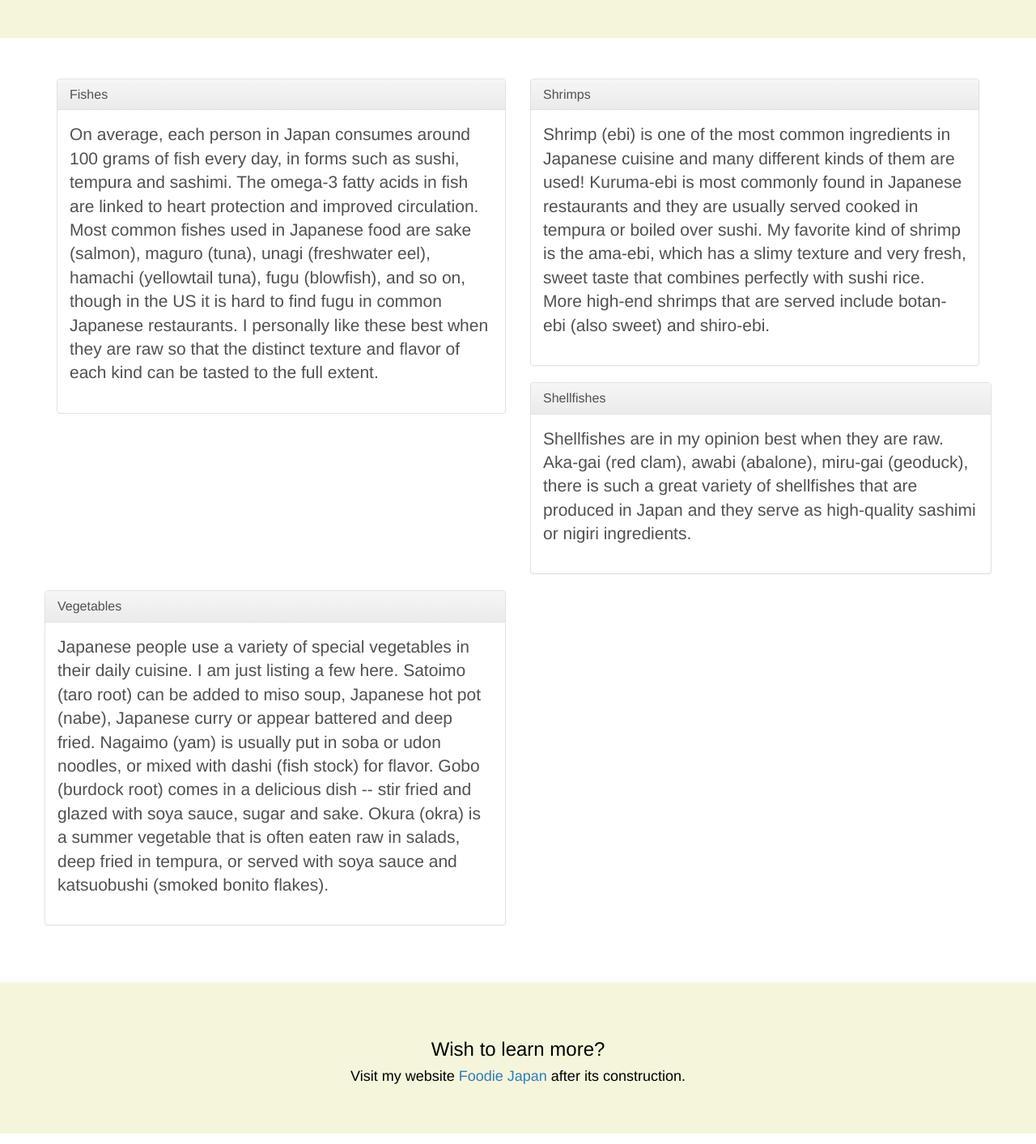
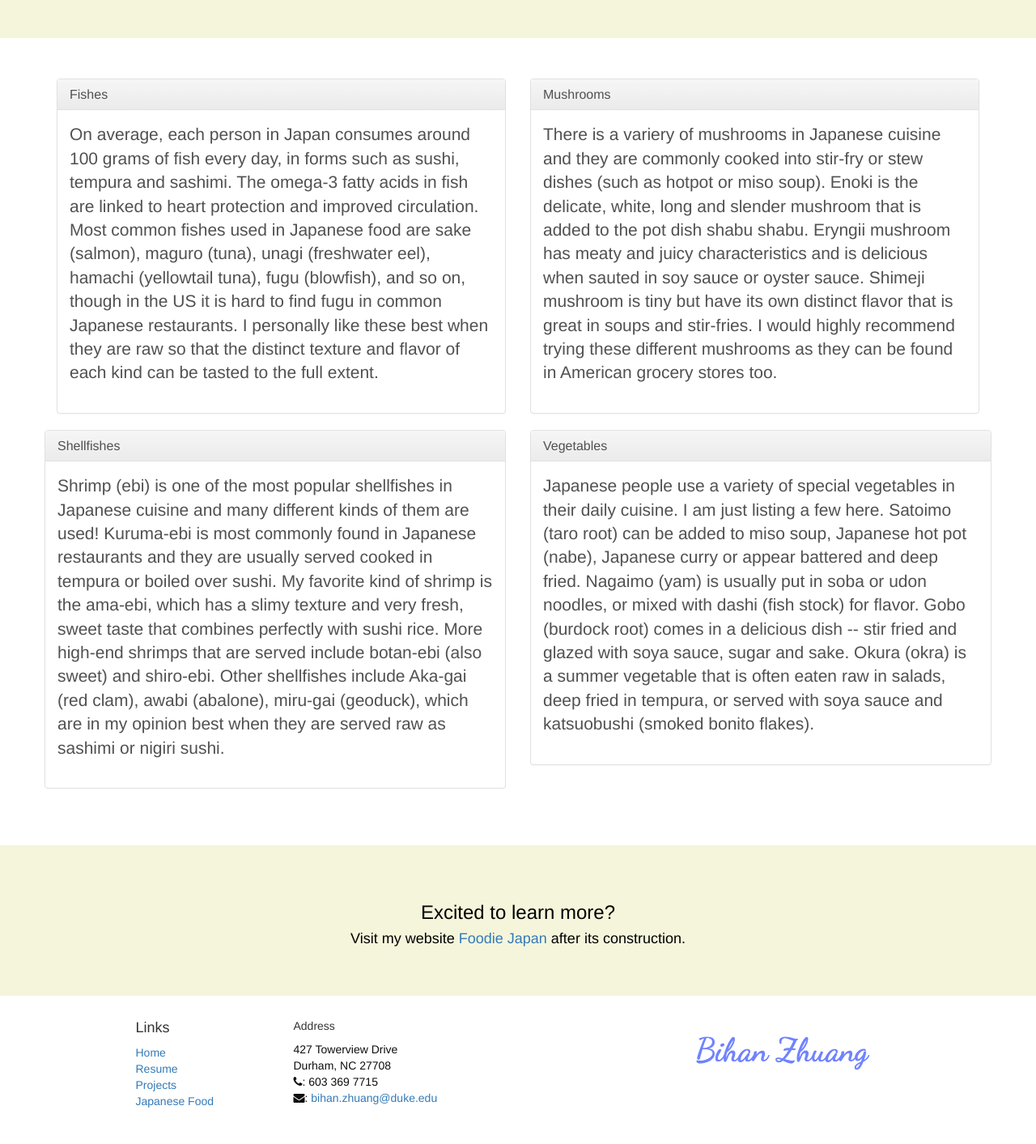
Before and after one commit to BihanZhuang/bihanzhuang.github.io, a plain HTML site: page japanesefood.html in a window 1280 px wide. Shown: the part 1487-2900 px from the top of the page at 81% size. Drawn offline with nearby package versions, Linux system fonts and the light colour scheme.

Commit message:
content change

```diff
--- a/japanesefood.html
+++ b/japanesefood.html
@@ -111,10 +111,10 @@
         <div class="col-sm-6" id="shrimp">
           <div class="panel panel-default">
             <div class="panel-heading">
-              <h2 class="panel-title">Shrimps</h2>
+              <h2 class="panel-title">Mushrooms</h2>
             </div>
             <div class="panel-body lead">
-              Shrimp (ebi) is one of the most common ingredients in Japanese cuisine and many different kinds of them are used! Kuruma-ebi is most commonly found in Japanese restaurants and they are usually served cooked in tempura or boiled over sushi. My favorite kind of shrimp is the ama-ebi, which has a slimy texture and very fresh, sweet taste that combines perfectly with sushi rice. More high-end shrimps that are served include botan-ebi (also sweet) and shiro-ebi.
+               There is a variery of mushrooms in Japanese cuisine and they are commonly cooked into stir-fry or stew dishes (such as hotpot or miso soup). Enoki is the delicate, white, long and slender mushroom that is added to the pot dish shabu shabu. Eryngii mushroom has meaty and juicy characteristics and is delicious when sauted in soy sauce or oyster sauce. Shimeji mushroom is tiny but have its own distinct flavor that is great in soups and stir-fries. I would highly recommend trying these different mushrooms as they can be found in American grocery stores too.
             </div>
           </div>
         </div>
@@ -125,7 +125,7 @@
               <h2 class="panel-title">Shellfishes</h2>
             </div>
             <div class="panel-body lead">
-                Shellfishes are in my opinion best when they are raw. Aka-gai (red clam), awabi (abalone), miru-gai (geoduck), there is such a great variety of shellfishes that are produced in Japan and they serve as high-quality sashimi or nigiri ingredients.
+                Shrimp (ebi) is one of the most popular shellfishes in Japanese cuisine and many different kinds of them are used! Kuruma-ebi is most commonly found in Japanese restaurants and they are usually served cooked in tempura or boiled over sushi. My favorite kind of shrimp is the ama-ebi, which has a slimy texture and very fresh, sweet taste that combines perfectly with sushi rice. More high-end shrimps that are served include botan-ebi (also sweet) and shiro-ebi. Other shellfishes include Aka-gai (red clam), awabi (abalone), miru-gai (geoduck), which are in my opinion best when they are served raw as sashimi or nigiri sushi.
             </div>
           </div>
         </div>
@@ -150,7 +150,7 @@
     <div class="container">
       <div class="row">
         <div class="col-sm-12 text-center">
-          <h3>Wish to learn more?</h3>
+          <h3>Excited to learn more?</h3>
           <h4>Visit my website <a href="#">Foodie Japan</a> after its construction.</h4>
         </div>
       </div>
```
